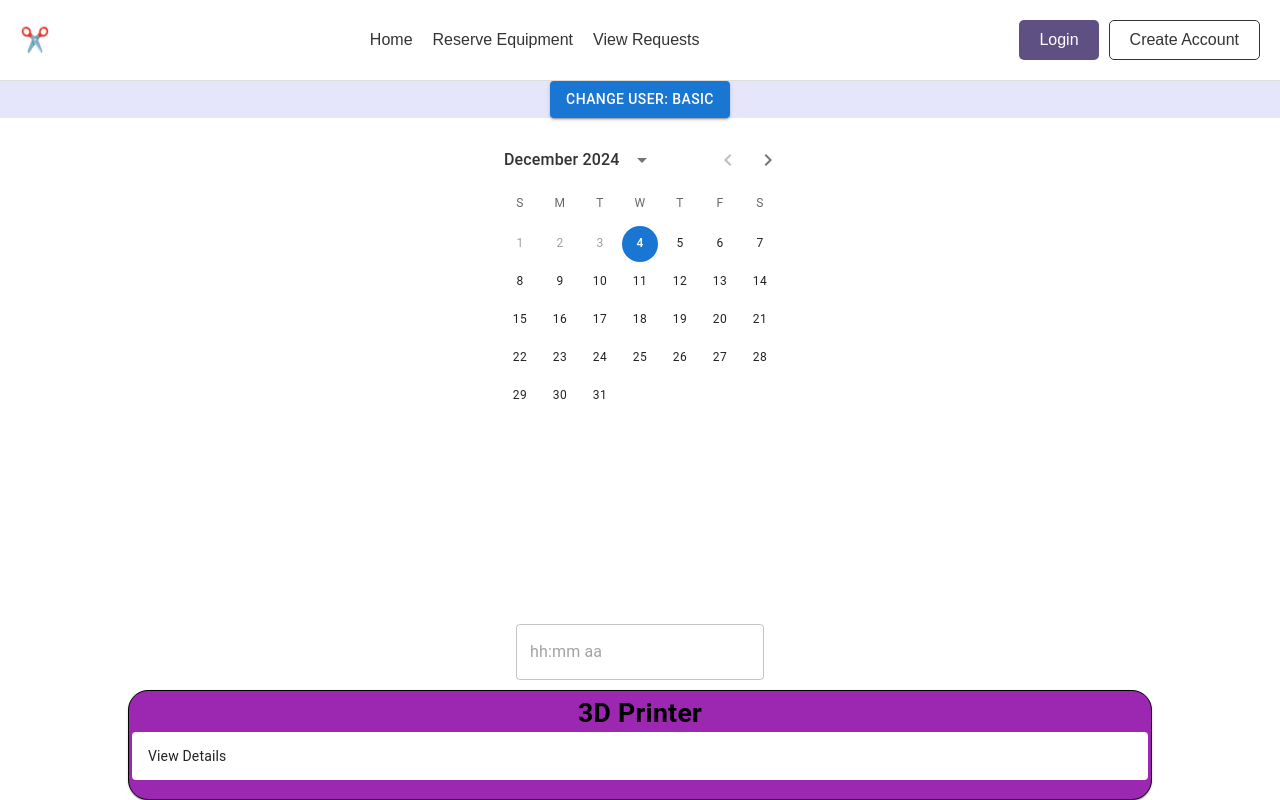
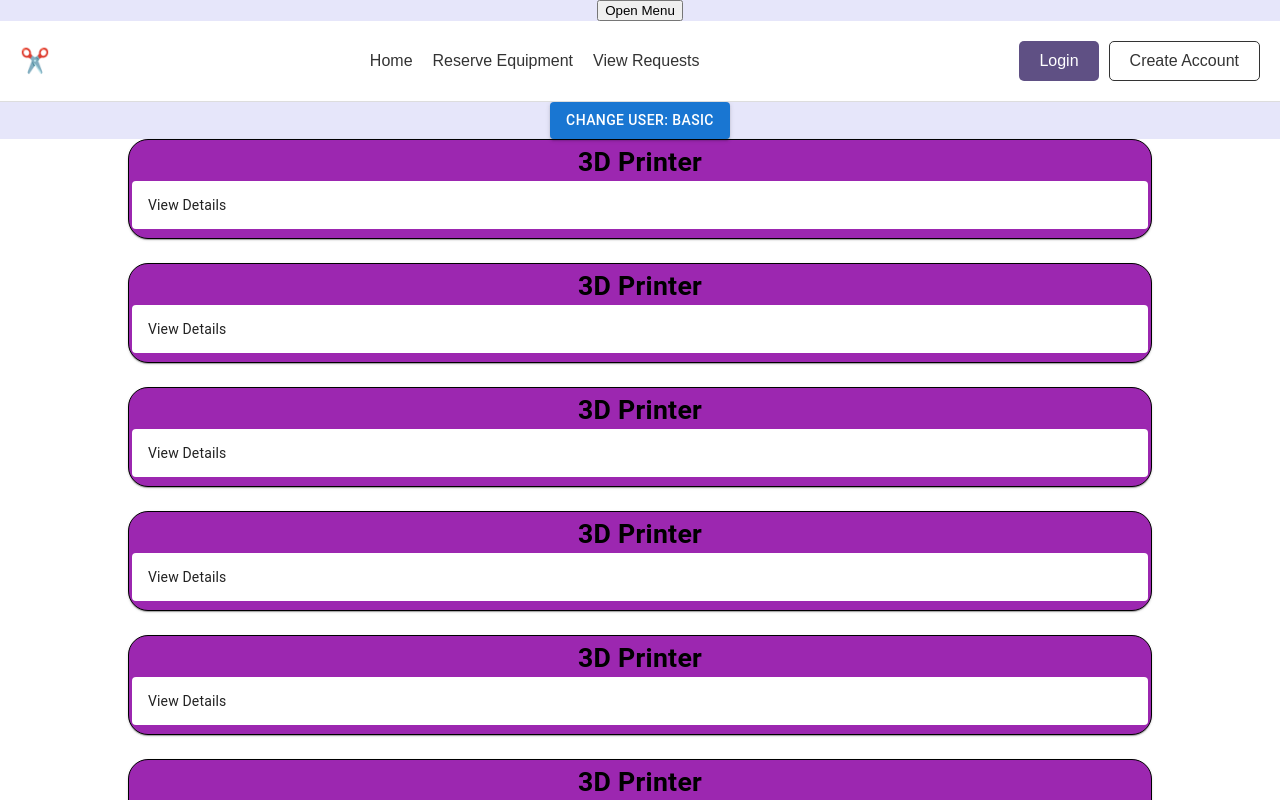
Before and after one commit to prempreetbrar/Makerspace-Management-Portal, a React (Vite) app in the folder frontend/: page /reserve in a window 1280 px wide. Shown: the top 800 px of the page. Built offline with nearby package versions, Linux system fonts and the light colour scheme.

Commit message:
[minor] Improved formatting of Calendar Page

```diff
--- a/frontend/src/pages/CalendarPage.tsx
+++ b/frontend/src/pages/CalendarPage.tsx
@@ -35,7 +35,6 @@ const BookingCalendar = () => {
     const today = dayjs();
     const threeMonthsFromNow = today.add(3, "month");
     return (
-
         <LocalizationProvider dateAdapter={AdapterDayjs}>
             <Box display={"flex"} sx={{
                 alignSelf: 'center',
@@ -46,10 +45,8 @@ const BookingCalendar = () => {
                 },
                 margin: '10px',
                 maxWidth: 600,
-                backgroundColor: theme.palette.primary.main,
             }}>
-                <Box bgcolor={'white'} height={'auto'} width={'inherit'}>
-                    <DateCalendar disablePast={true} defaultValue={dayjs(today)} minDate={today} maxDate={threeMonthsFromNow} />
+                    <DateCalendar disablePast={true} sx={{}} defaultValue={dayjs(today)} minDate={today} maxDate={threeMonthsFromNow} />
                     <Box display={"flex"} justifyContent={'center'}>
                         <TimePicker sx={{
                             marginTop: {
@@ -59,7 +56,6 @@ const BookingCalendar = () => {
                         }
                         } />
                     </Box>
-                </Box>
             </Box>
         </LocalizationProvider>
     )
--- a/frontend/src/pages/Requests.tsx
+++ b/frontend/src/pages/Requests.tsx
@@ -4,7 +4,7 @@ import AccordionSummary from '@mui/material/AccordionSummary';
 import AccordionDetails from '@mui/material/AccordionDetails';
 import ArrowDownwardIcon from '@mui/icons-material/ArrowDownward';
 import ArrowDropDownIcon from '@mui/icons-material/ArrowDropDown';
-import NavBar from '../Components/NavBar.tsx';
+import NavBar from '../Components/NavBar';
 import MainContainer from '../Components/MainContainer.tsx';
 import { Fab, Tab, Tabs, Stack, Typography, Button, Card, CardContent, CardActionArea, CardActions, Accordion, ButtonGroup } from '@mui/material';
 import { createTheme, styled, ThemeProvider, useTheme } from '@mui/material/styles'
--- a/frontend/src/pages/ReserveEquipment.tsx
+++ b/frontend/src/pages/ReserveEquipment.tsx
@@ -17,7 +17,10 @@ import { useUser } from '../hooks/UserProvider.tsx';
 import RequestCard from '../Components/Requests/RequestCard.tsx';
 import axios from 'axios';
 import BookingCalendar from './CalendarPage.tsx';
+import ReservePopup from '../Components/ReservePopup.tsx';
+import Modal from '@mui/material/Modal';
 // like, really need to simplify these...
+
 
 type Equipment = {
     id: number,
@@ -50,27 +53,100 @@ const equipmentModel: Equipment[] = [
     { id: 12, name: "3D Printer", description: "prints stuff... in 3D!", isUnderMaintenance: false, isBookable: true, isPremium: false },
     { id: 13, name: "3D Printer", description: "prints stuff... in 3D!", isUnderMaintenance: false, isBookable: true, isPremium: false },
     { id: 14, name: "3D Printer", description: "prints stuff... in 3D!", isUnderMaintenance: false, isBookable: true, isPremium: false },
-    { id: 15, name: "3D Printer", description: "prints stuff... in 3D!", isUnderMaintenance: false, isBookable: true, isPremium: false },
-    { id: 16, name: "3D Printer", description: "prints stuff... in 3D!", isUnderMaintenance: false, isBookable: true, isPremium: false },
-    { id: 17, name: "3D Printer", description: "prints stuff... in 3D!", isUnderMaintenance: false, isBookable: true, isPremium: false },
-    { id: 18, name: "3D Printer", description: "prints stuff... in 3D!", isUnderMaintenance: false, isBookable: true, isPremium: false },
-    { id: 19, name: "3D Printer", description: "prints stuff... in 3D!", isUnderMaintenance: false, isBookable: true, isPremium: false },
-    { id: 20, name: "3D Printer", description: "prints stuff... in 3D!", isUnderMaintenance: false, isBookable: true, isPremium: false },
-    { id: 21, name: "3D Printer", description: "prints stuff... in 3D!", isUnderMaintenance: false, isBookable: true, isPremium: false },
-    { id: 22, name: "3D Printer", description: "prints stuff... in 3D!", isUnderMaintenance: false, isBookable: true, isPremium: false },
-    { id: 23, name: "3D Printer", description: "prints stuff... in 3D!", isUnderMaintenance: false, isBookable: true, isPremium: false },
-    { id: 24, name: "3D Printer", description: "prints stuff... in 3D!", isUnderMaintenance: false, isBookable: true, isPremium: false },
-    { id: 25, name: "3D Printer", description: "prints stuff... in 3D!", isUnderMaintenance: false, isBookable: true, isPremium: false },
-    { id: 26, name: "3D Printer", description: "prints stuff... in 3D!", isUnderMaintenance: false, isBookable: true, isPremium: false },
-    { id: 27, name: "3D Printer", description: "prints stuff... in 3D!", isUnderMaintenance: false, isBookable: true, isPremium: false },
+    { id: 15, name: "3D Printer", description: "prints stuff... in 3D!", isUnderMaintenance: false, isBookable: true, isPremium: true },
+    { id: 16, name: "3D Printer", description: "prints stuff... in 3D!", isUnderMaintenance: false, isBookable: true, isPremium: true },
+    { id: 17, name: "3D Printer", description: "prints stuff... in 3D!", isUnderMaintenance: false, isBookable: true, isPremium: true },
+    { id: 18, name: "3D Printer", description: "prints stuff... in 3D!", isUnderMaintenance: false, isBookable: true, isPremium: true },
+    { id: 19, name: "3D Printer", description: "prints stuff... in 3D!", isUnderMaintenance: false, isBookable: true, isPremium: true },
+    { id: 20, name: "3D Printer", description: "prints stuff... in 3D!", isUnderMaintenance: false, isBookable: true, isPremium: true },
+    { id: 21, name: "3D Printer", description: "prints stuff... in 3D!", isUnderMaintenance: false, isBookable: true, isPremium: true },
+    { id: 22, name: "3D Printer", description: "prints stuff... in 3D!", isUnderMaintenance: false, isBookable: true, isPremium: true },
+    { id: 23, name: "3D Printer", description: "prints stuff... in 3D!", isUnderMaintenance: false, isBookable: true, isPremium: true },
+    { id: 24, name: "3D Printer", description: "prints stuff... in 3D!", isUnderMaintenance: false, isBookable: true, isPremium: true },
+    { id: 25, name: "3D Printer", description: "prints stuff... in 3D!", isUnderMaintenance: false, isBookable: true, isPremium: true },
+    { id: 26, name: "3D Printer", description: "prints stuff... in 3D!", isUnderMaintenance: false, isBookable: true, isPremium: true },
+    { id: 27, name: "3D Printer", description: "prints stuff... in 3D!", isUnderMaintenance: false, isBookable: true, isPremium: true },
     { id: 28, name: "3D Printer", description: "prints stuff... in 3D!", isUnderMaintenance: false, isBookable: true, isPremium: false },
     { id: 29, name: "3D Printer", description: "prints stuff... in 3D!", isUnderMaintenance: false, isBookable: true, isPremium: false },
     { id: 30, name: "3D Printer", description: "prints stuff... in 3D!", isUnderMaintenance: false, isBookable: true, isPremium: false },
 ];
 
 const theme = createTheme();
+interface EquipmentCardProps
+{
+    children?: React.ReactNode,
+    userRole?: string,
+}
+interface BookingModalProps
+{
+    userRole?: string
+}
+
+
+const BookingModal = ({userRole}: BookingModalProps) =>
+{
+
+}
+
+
+
+const EquipmentCard = ({children, userRole}:EquipmentCardProps) =>
+{
+    <Card
+        sx={{
+            border: '1px solid black',
+            backgroundColor: theme.palette.secondary.main,
+            width: '80vw',
+            minHeight:
+            {
+                xs: '100px',
+            },
+            display: 'flex',
+            borderRadius: '20px',
+            flexDirection: 'column'
+        }}>
+        <CardActionArea>
+            <CardContent sx={{ padding: '3px' }}>
+                {children}
+            </CardContent>
+        </CardActionArea>
+    </Card >
+}
+const ModalStyle =
+{
+    position: 'absolute',
+    display: 'flex',
+    top: '50%',
+    left: '50%',
+    transform: 'translate(-50%, -50%)',
+    width:
+    {
+        xs: 400,
+        md: 900,
+    },
+    height:
+    {
+        xs: '80vh',
+        md: 500,
+    },
+    bgcolor: 'background.paper',
+    border: '2px solid #000',
+    boxShadow: 24,
+    p: 4,
+}
 const ReserveEquipment = () => {
 
+    const [isOpen, setIsOpen] = useState(false);
+    const togglePopup = () => {
+        setIsOpen(!isOpen);
+    }
+    const [open, setOpen] = React.useState(false);
+    const handleOpen = () => {
+        setOpen(true);
+    }
+    const handleClose = () => {
+        setOpen(false);
+    }
     const handleChangeUser = () => {
         const nextIndex = currentUserIndex + 1 % 3;
         setCurrentUserIndex(nextIndex);
@@ -84,6 +160,13 @@ const ReserveEquipment = () => {
 
     return (
         <MainContainer>
+                <div className="reserve-test-page">
+                    <button type='button' className="open-menu-button" onClick={togglePopup}>
+                    Open Menu
+                    </button>
+                    {isOpen && <ReservePopup onClose={togglePopup} />}
+                </div>
+
             <ThemeProvider theme={theme}>
                 <NavBar />
                 <Button variant={"contained"} onClick={handleChangeUser}> Change User: {currentUserRole} </Button>
@@ -93,14 +176,43 @@ const ReserveEquipment = () => {
                         flexDirection: 'column',
                         width: '100%',
                     }}>
-                        <BookingCalendar>
 
-                        </BookingCalendar>
+
+                    <Modal open={open} onClose={handleClose}>
+                        <Box sx={ModalStyle}>
+                            {currentUserRole === 'Admin'?
+                            (
+                            <Typography variant='body1'>
+                                Admins see this
+                            </Typography>
+                            ):(
+                                <Typography variant='body2'>
+                                     <BookingCalendar>
+                                    </BookingCalendar>
+                                </Typography>
+                            )}
+                        </Box>
+                    </Modal>
                         < Stack spacing={3} sx={{ alignSelf: 'center' }}>
                             {
                                 equipmentModel.map((item, index) =>
                                 (
-                                    <RequestCard key={index}>
+
+                                    <Card
+                                    sx={{
+                                        border: '1px solid black',
+                                        backgroundColor: theme.palette.secondary.main,
+                                        width: '80vw',
+                                        minHeight:
+                                        {
+                                            xs: '100px',
+                                        },
+                                        display: 'flex',
+                                        borderRadius: '20px',
+                                        flexDirection: 'column'
+                                    }}>
+                                    <CardActionArea onClick={handleOpen}>
+                                        <CardContent sx={{ padding: '3px' }}>
                                         <Box>
                                             <Typography variant='body2' sx={{
                                                 color: 'black',
@@ -114,6 +226,11 @@ const ReserveEquipment = () => {
                                                 <AccordionSummary>
                                                     <Typography variant='body2'>
                                                         View Details
+                                                        {/*
+                                                            *  I need to link the modal to each component via the card action
+                                                            *  Admins also need a different view for approval
+                                                            *  This means the schema needs to be updated
+                                                            * */}
                                                     </Typography>
                                                 </AccordionSummary>
                                                 <AccordionDetails>
@@ -123,7 +240,9 @@ const ReserveEquipment = () => {
                                                 </AccordionDetails>
                                             </Accordion>
                                         </Box>
-                                    </RequestCard>
+                                        </CardContent>
+                                    </CardActionArea>
+                                </Card >
                                 ))
                             }
                         </Stack>
@@ -139,4 +258,6 @@ const ReserveEquipment = () => {
 
 export default ReserveEquipment;
 
-/**/
+/*
+
+    */
```
